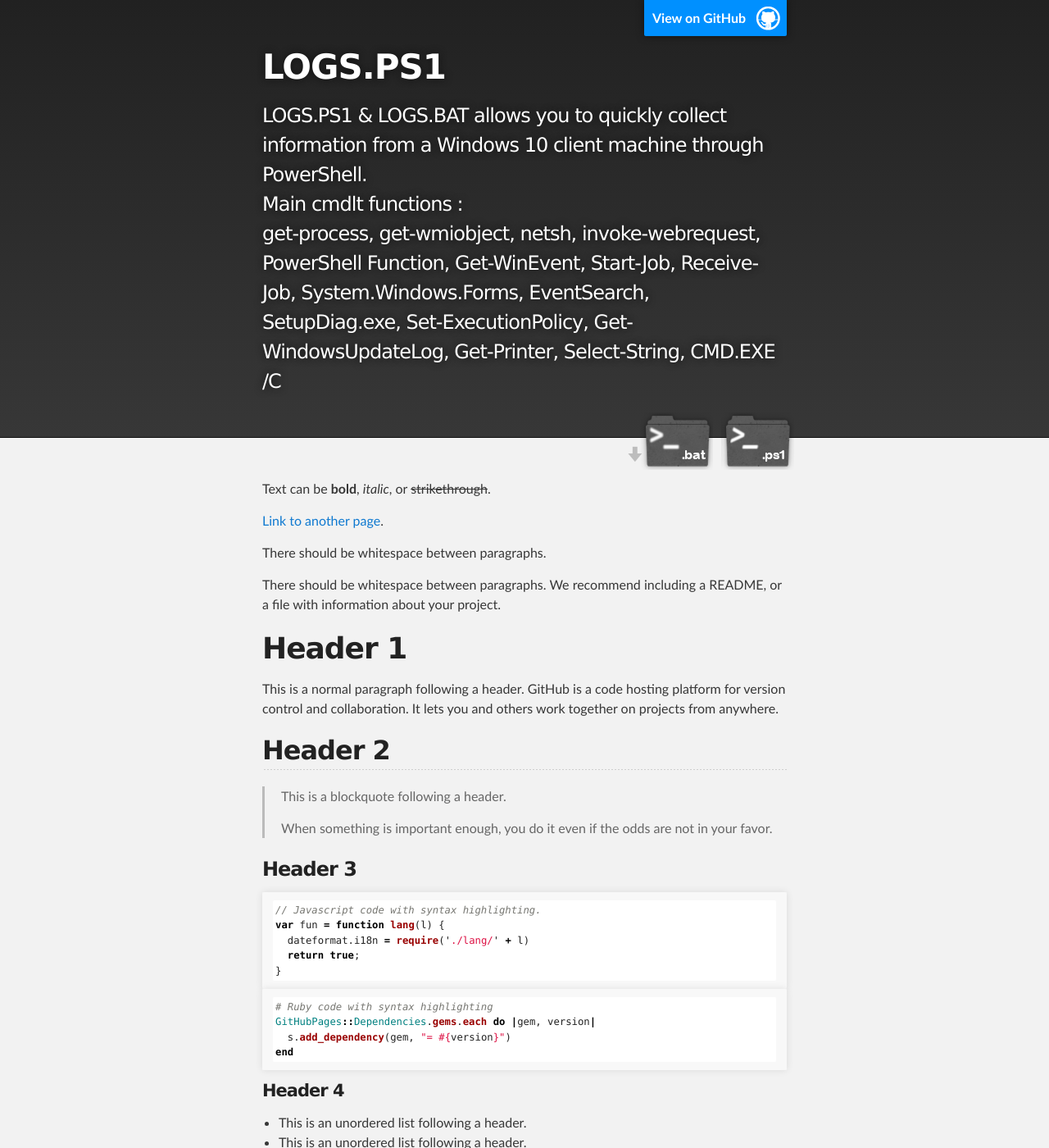
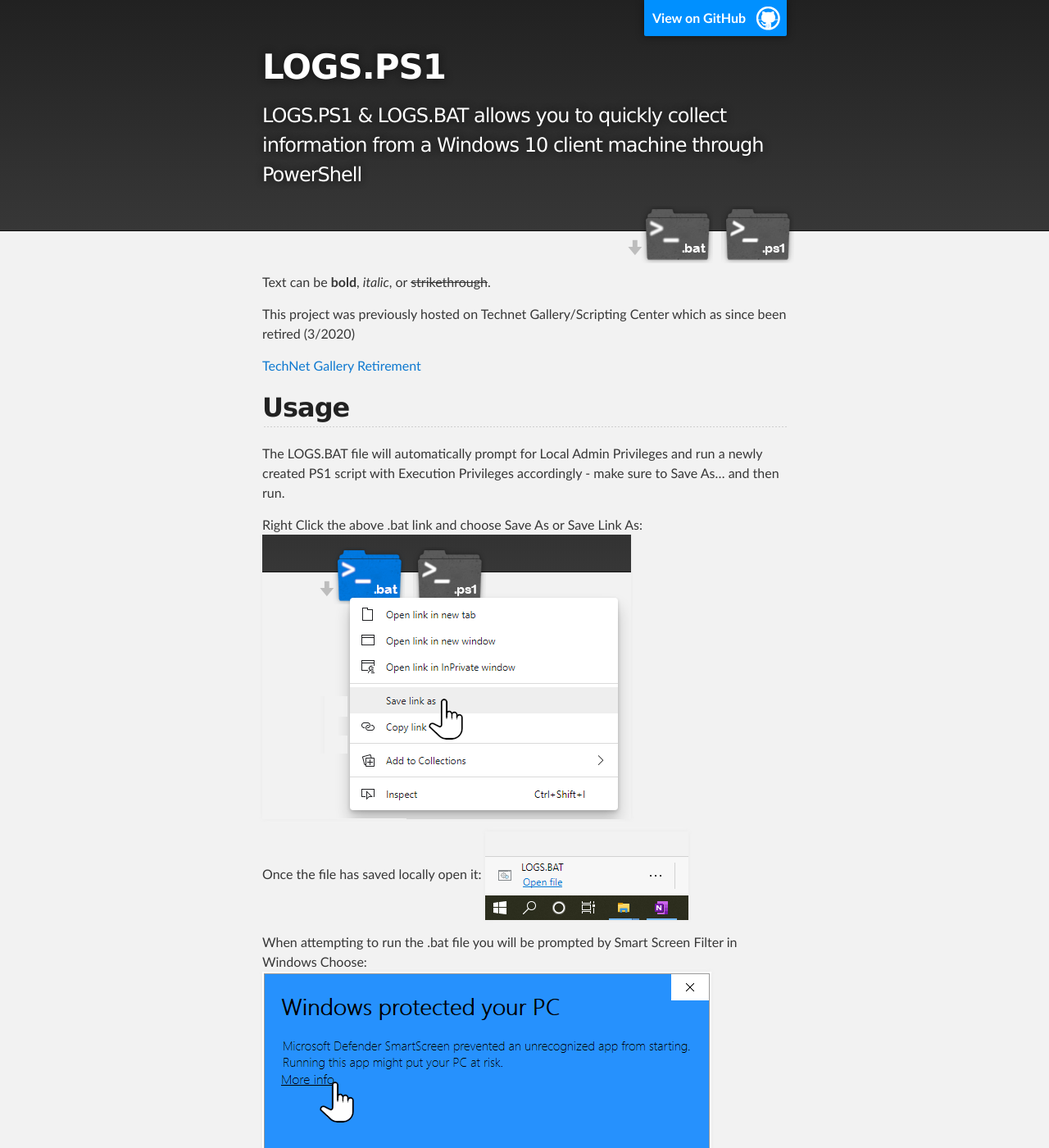
Before and after one commit to johnem-msft/LOGSPS1, a Jekyll site: the page built from index.md, in a window 1280 px wide and 1400 px high. Shown: the whole window at 82% size. Built offline with Jekyll 4.4.1, drawn with Linux system fonts in a browser that asks for light colours.

Commit message:
Pages Update
GitHubPages Update...

```diff
--- a/_config.yml
+++ b/_config.yml
@@ -1,5 +1,5 @@
 title: LOGS.PS1
-description: LOGS.PS1 & LOGS.BAT allows you to quickly collect information from a Windows 10 client machine through PowerShell. <br> Main cmdlt functions &colon; <br> get-process, get-wmiobject, netsh, invoke-webrequest, PowerShell Function, Get-WinEvent, Start-Job, Receive-Job, System.Windows.Forms, EventSearch, SetupDiag.exe, Set-ExecutionPolicy, Get-WindowsUpdateLog, Get-Printer, Select-String, CMD.EXE /C
+description: LOGS.PS1 & LOGS.BAT allows you to quickly collect information from a Windows 10 client machine through PowerShell
 show_downloads: true
 google_analytics:
 theme: jekyll-theme-slate
--- a/index.md
+++ b/index.md
@@ -4,15 +4,22 @@ layout: default
 
 Text can be **bold**, _italic_, or ~~strikethrough~~.
 
-[Link to another page](./another-page.html).
+This project was previously hosted on Technet Gallery/Scripting Center which as since been retired (3/2020)
 
-There should be whitespace between paragraphs.
+<a href="https://docs.microsoft.com/en-us/teamblog/technet-gallery-retirement">TechNet Gallery Retirement</a>
 
-There should be whitespace between paragraphs. We recommend including a README, or a file with information about your project.
+## Usage
 
-# Header 1
+The LOGS.BAT file will automatically prompt for Local Admin Privileges and run a newly created PS1 script with Execution Privileges accordingly - make sure to Save As... and then run.
 
-This is a normal paragraph following a header. GitHub is a code hosting platform for version control and collaboration. It lets you and others work together on projects from anywhere.
+Right Click the above .bat link and choose Save As or Save Link As:
+![SaveAs](https://raw.githubusercontent.com/johnem-msft/LOGSPS1/master/assets/images/saveas.png)
+
+Once the file has saved locally open it: ![OpenFile](https://raw.githubusercontent.com/johnem-msft/LOGSPS1/master/assets/images/openfile.png)
+
+When attempting to run  the .bat file you will be prompted by Smart Screen Filter in Windows
+Choose: ![MoreInfo](https://raw.githubusercontent.com/johnem-msft/LOGSPS1/master/assets/images/moreinfo.png) and then ![RunAnyway](https://raw.githubusercontent.com/johnem-msft/LOGSPS1/master/assets/images/runanyway.png)
+
 
 ## Header 2
 
```
